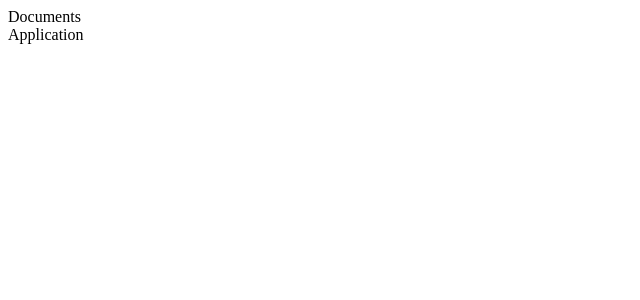
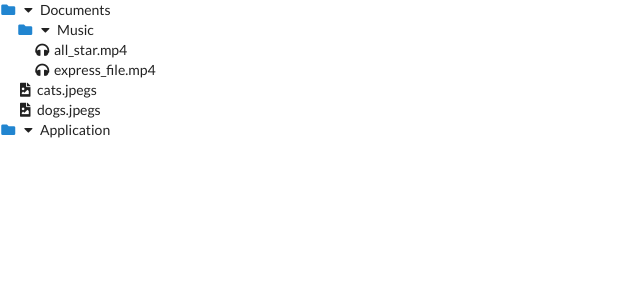
Before and after one commit to longpdev/file-tree-gadget, a React (Create React App) app: page / in a window 1280 px wide. Shown: the top 300 px of the page, without its empty margins (0-640 px from the left). Built offline with nearby package versions, Linux system fonts and the light colour scheme.

Commit message:
added style

```diff
--- a/public/index.html
+++ b/public/index.html
@@ -1,15 +1,16 @@
 <!DOCTYPE html>
 <html lang="en">
+
 <head>
   <meta charset="utf-8" />
   <link rel="icon" href="%PUBLIC_URL%/favicon.ico" />
   <meta name="viewport" content="width=device-width, initial-scale=1" />
   <meta name="theme-color" content="#000000" />
-    <meta
-      name="description"
-      content="Web site created using create-react-app"
-    />
+  <meta name="description" content="Web site created using create-react-app" />
   <link rel="apple-touch-icon" href="%PUBLIC_URL%/logo192.png" />
+  <link rel="stylesheet" href="https://cdnjs.cloudflare.com/ajax/libs/semantic-ui/2.4.1/semantic.min.css"
+    integrity="sha512-8bHTC73gkZ7rZ7vpqUQThUDhqcNFyYi2xgDgPDHc+GXVGHXq+xPjynxIopALmOPqzo9JZj0k6OqqewdGO3EsrQ=="
+    crossorigin="anonymous" referrerpolicy="no-referrer" />
   <!--
       manifest.json provides metadata used when your web app is installed on a
       user's mobile device or desktop. See https://developers.google.com/web/fundamentals/web-app-manifest/
@@ -26,6 +27,7 @@
     -->
   <title>React App</title>
 </head>
+
 <body>
   <noscript>You need to enable JavaScript to run this app.</noscript>
   <div id="root"></div>
@@ -40,4 +42,5 @@
       To create a production bundle, use `npm run build` or `yarn build`.
     -->
 </body>
+
 </html>
--- a/src/App.js
+++ b/src/App.js
@@ -3,12 +3,12 @@ import React, { useState } from "react";
 const App = () => {
   return <div>
     <Folder name="Documents">
-      <Folder name="Menu">
-        <File name="cat.jpeg"></File>
-        <File name="dog.jpeg"></File>
+      <Folder name="Music">
+        <File name="all_star.mp4"></File>
+        <File name="express_file.mp4"></File>
       </Folder>
-      <File name="cat.jpeg"></File>
-      <File name="dog.jpeg"></File>
+      <File name="cats.jpegs"></File>
+      <File name="dogs.jpegs"></File>
     </Folder>
 
     <Folder name="Application"></Folder>
@@ -16,24 +16,35 @@ const App = () => {
 }
 
 const Folder = (props) => {
-  const handleClick = () => {
-    setIsopen(!isOpen);
-  }
 
-  const [isOpen, setIsopen] = useState(false);
-  const [name, children] = [props.name, props.children];
+  const [isOpen, setIsopen] = useState(true);
+  const { name, children } = props;
+  const direction = isOpen ? 'down' : 'right';
+
+  const handleClick = () => setIsopen(!isOpen);
+
   return <div>
-    <span onClick={handleClick}>{name}</span>
+    <span onClick={handleClick}>
+      <i className="blue folder icon"></i>
+      <i className={`caret ${direction} icon`}></i>
+    </span>
+    {name}
     <div style={{ marginLeft: '17px' }}>
       {isOpen ? children : null}
     </div>
-
-  </div >
+  </div>
 }
 
 const File = (props) => {
   const [name] = [props.name]
+  const fileExtension = name.split('.')[1];
+  const fileIcons = {
+    mp4: 'headphones',
+    jpegs: 'file image',
+    png: 'file image outline'
+  };
   return <div>
+    <i className={`${fileIcons[fileExtension]} icon`}></i>
     {name}
   </div>
 }
```
Lines whose indentation alone changed are shown as unchanged.
